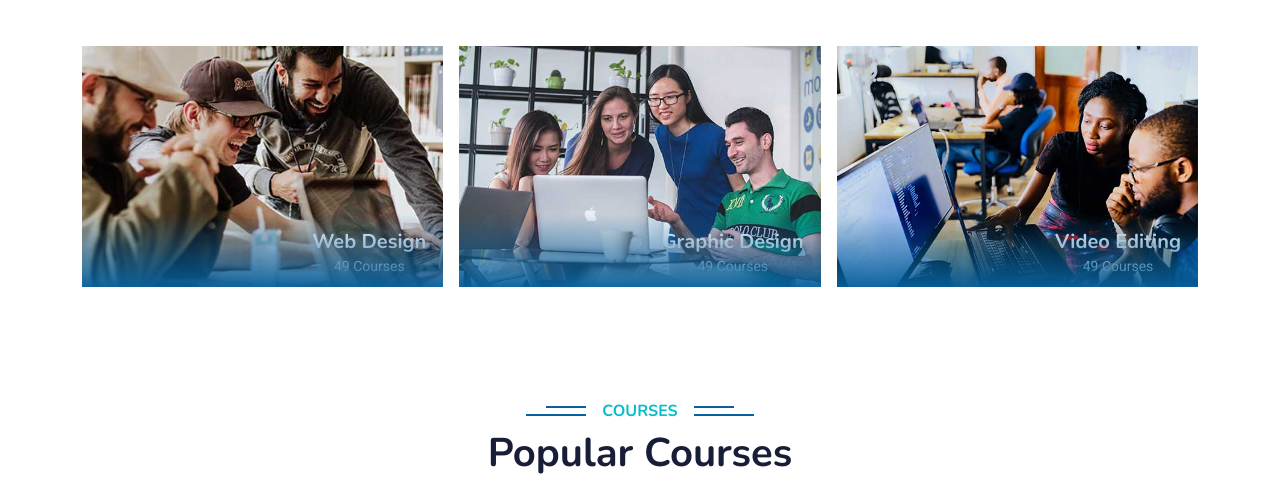
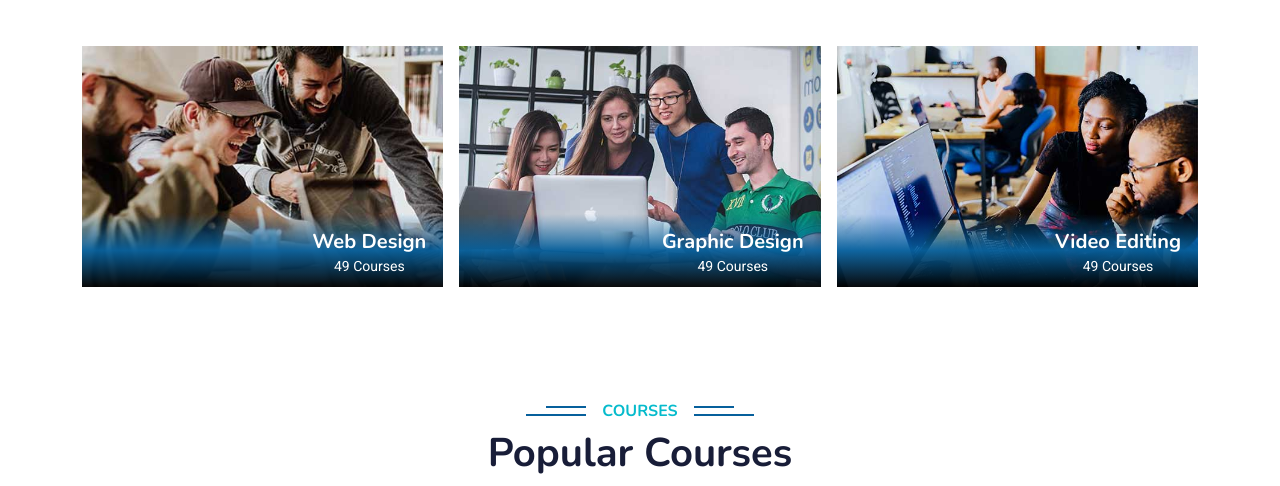
Before and after one commit to renan2013/cefi2026, a PHP site: page / in a window 1280 px wide. Shown: the part 971-1457 px from the top of the page. Run offline with PHP 8.4, Linux system fonts and the light colour scheme; some libraries are stand-ins or nearby versions.

Commit message:
fix: Ajustar z-index y degradado de categorías

```diff
--- a/web_site/css/style.css
+++ b/web_site/css/style.css
@@ -308,7 +308,7 @@
     left: 0;
     width: 100%;
     height: 30%;
-    background: linear-gradient(to top, rgba(7, 96, 156, 0.95) 0%, rgba(7, 96, 156, 0) 100%);
+    background: linear-gradient(to top, rgba(0, 0, 0, 0.95) 0%, rgba(7, 96, 156, 0.95) 50%, rgba(7, 96, 156, 0) 100%);
     z-index: 1;
 }
 
--- a/web_site/sections/categories.php
+++ b/web_site/sections/categories.php
@@ -10,7 +10,7 @@
                             <a class="position-relative d-block h-100 overflow-hidden" href="">
                                 <img class="img-fluid w-100 h-100" src="img/cat-1.jpg" alt="" style="object-fit: cover;">
                                 <div class="category-gradient"></div>
-                                <div class="text-center position-absolute bottom-0 end-0 py-2 px-3" style="margin: 1px;">
+                                <div class="text-center position-absolute bottom-0 end-0 py-2 px-3" style="margin: 1px; z-index: 2;">
                                     <h5 class="m-0 text-white">Web Design</h5>
                                     <small class="text-white">49 Courses</small>
                                 </div>
@@ -20,7 +20,7 @@
                             <a class="position-relative d-block h-100 overflow-hidden" href="">
                                 <img class="img-fluid w-100 h-100" src="img/cat-2.jpg" alt="" style="object-fit: cover;">
                                 <div class="category-gradient"></div>
-                                <div class="text-center position-absolute bottom-0 end-0 py-2 px-3" style="margin: 1px;">
+                                <div class="text-center position-absolute bottom-0 end-0 py-2 px-3" style="margin: 1px; z-index: 2;">
                                     <h5 class="m-0 text-white">Graphic Design</h5>
                                     <small class="text-white">49 Courses</small>
                                 </div>
@@ -30,7 +30,7 @@
                             <a class="position-relative d-block h-100 overflow-hidden" href="">
                                 <img class="img-fluid w-100 h-100" src="img/cat-3.jpg" alt="" style="object-fit: cover;">
                                 <div class="category-gradient"></div>
-                                <div class="text-center position-absolute bottom-0 end-0 py-2 px-3" style="margin: 1px;">
+                                <div class="text-center position-absolute bottom-0 end-0 py-2 px-3" style="margin: 1px; z-index: 2;">
                                     <h5 class="m-0 text-white">Video Editing</h5>
                                     <small class="text-white">49 Courses</small>
                                 </div>
@@ -40,7 +40,7 @@
                     <a class="position-relative d-block h-100 overflow-hidden" href="">
                         <img class="img-fluid position-absolute w-100 h-100" src="img/cat-4.jpg" alt="" style="object-fit: cover;">
                         <div class="category-gradient"></div>
-                        <div class="text-center position-absolute bottom-0 end-0 py-2 px-3" style="margin:  1px;">
+                        <div class="text-center position-absolute bottom-0 end-0 py-2 px-3" style="margin:  1px; z-index: 2;">
                             <h5 class="m-0 text-white">Online Marketing</h5>
                             <small class="text-white">49 Courses</small>
                         </div>
```
